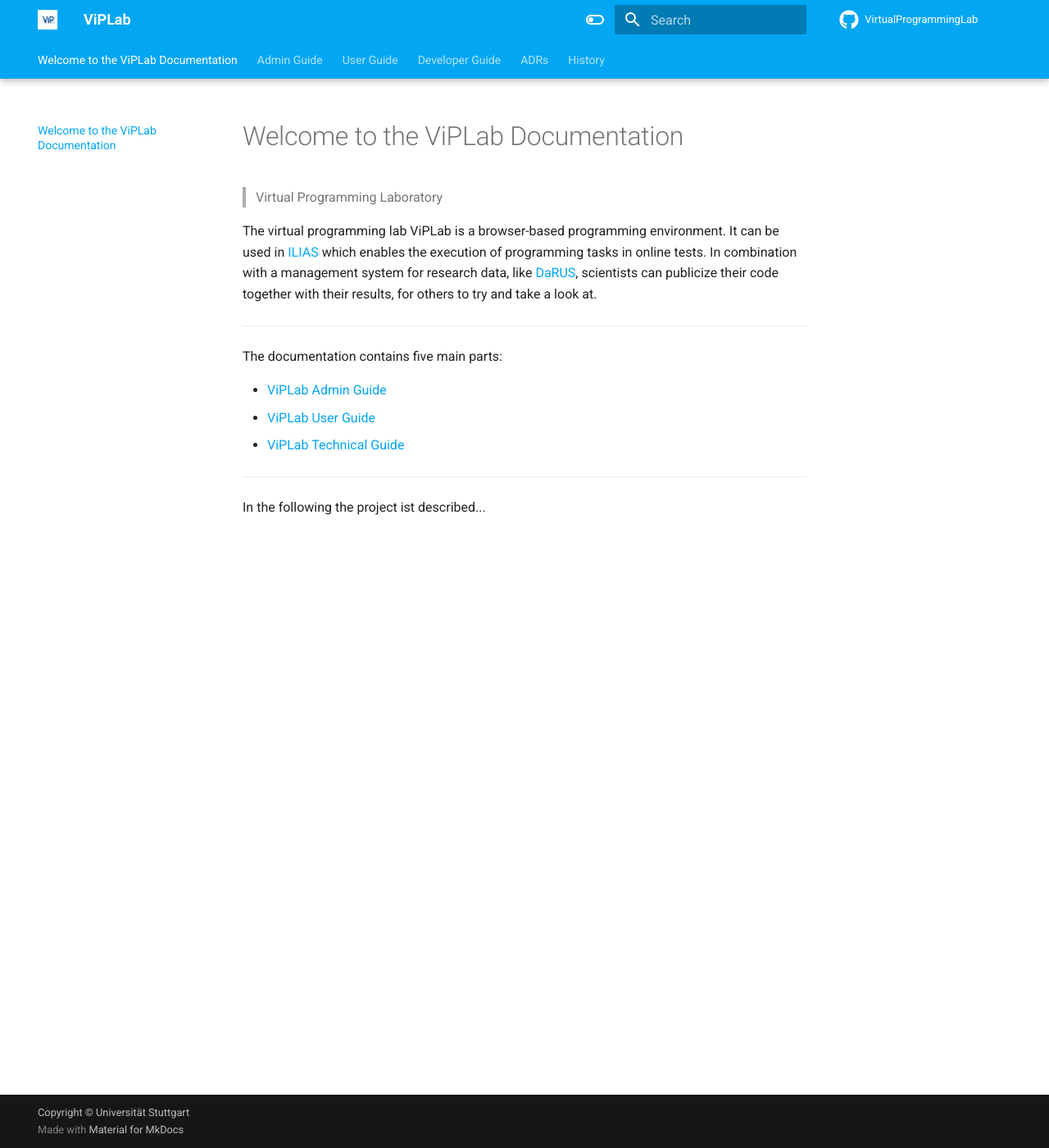
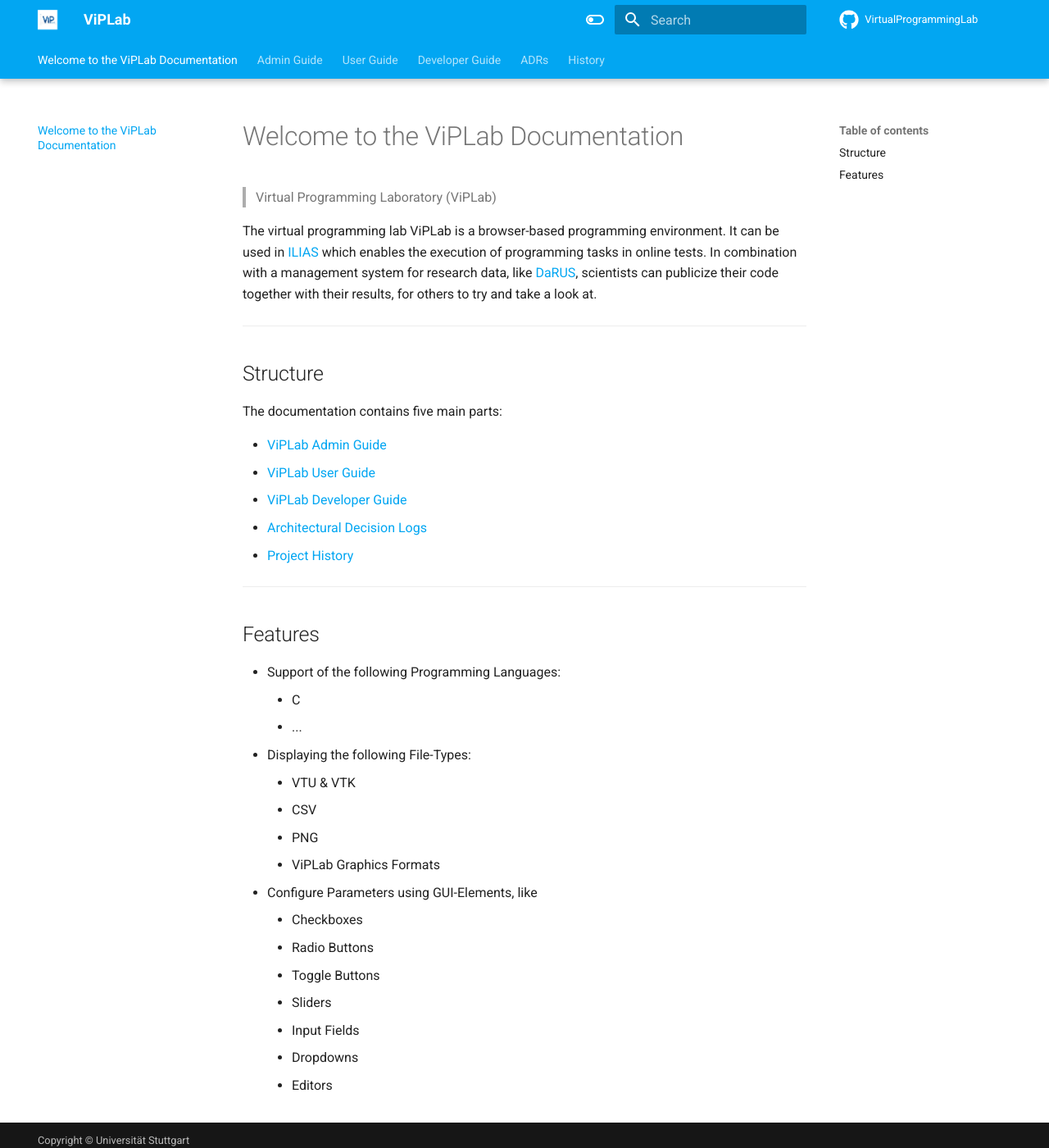
Before and after one commit to katharina-schulze/SusI-Documentation, an MkDocs documentation site: the page built from docs/index.md, in a window 1280 px wide and 1400 px high. Shown: the whole window at 82% size. Built offline with MkDocs 1.6.1 and Material for MkDocs 9.7.7, drawn with Linux system fonts in a browser that asks for light colours.

Commit message:
Update Structure of Documentation

```diff
--- a/docs/index.md
+++ b/docs/index.md
@@ -1,17 +1,37 @@
 # Welcome to the ViPLab Documentation
 
-> Virtual Programming Laboratory
+> Virtual Programming Laboratory (ViPLab)
 
 The virtual programming lab ViPLab is a browser-based programming environment. It can be used in [ILIAS](https://www.ilias.de/) which enables the execution of programming tasks in online tests. In combination with a management system for research data, like [DaRUS](https://www.izus.uni-stuttgart.de/fokus/darus), scientists can publicize their code together with their results, for others to try and take a look at.
 
 ---
 
+## Structure
+
 The documentation contains five main parts:
 
 - [ViPLab Admin Guide](integration/index.md)
 - [ViPLab User Guide](viplab-frontend/index.md)
-- [ViPLab Technical Guide](viplab3.0/index.md)
+- [ViPLab Developer Guide](viplab3.0/index.md)
+- [Architectural Decision Logs](adr/index.md)
+- [Project History](history/index.md)
 
 ---
 
-In the following the project ist described...
+## Features
+- Support of the following Programming Languages:
+    - C
+    - ...
+- Displaying the following File-Types:
+    - VTU & VTK
+    - CSV
+    - PNG
+    - ViPLab Graphics Formats
+- Configure Parameters using GUI-Elements, like
+    - Checkboxes
+    - Radio Buttons
+    - Toggle Buttons
+    - Sliders
+    - Input Fields
+    - Dropdowns
+    - Editors
--- a/mkdocs.yml
+++ b/mkdocs.yml
@@ -41,9 +41,14 @@ theme:
 nav:
   - index.md
   - Admin Guide:
-    - integration/index.md
+    - admin/index.md
+    - Architecture: admin/architecture.md
+    - Docker: admin/docker.md
+    - Interface to Websocket API: admin/interface.md
+    - Integration: admin/integration.md
   - User Guide:
     - viplab-frontend/index.md
+    - ViPLab In ILIAS: viplab-frontend/ilias.md
     - Tutorial: viplab-frontend/tutorial.md
     - Frontend: viplab-frontend/frontend.md
   - Developer Guide:
```
Also changed, not shown: docs/admin/architecture.md (added, +20 -0 lines), docs/admin/docker.md (added, +1 -0 lines), docs/admin/index.md (added, +8 -0 lines), docs/admin/integration.md (renamed from docs/integration/index.md, +2 -2 lines), docs/admin/interface.md (added, +1 -0 lines), docs/viplab-frontend/ilias.md (added, +3 -0 lines), docs/viplab-frontend/index.md (+5 -1 lines), docs/viplab-frontend/tutorial.md (+1 -2 lines), docs/viplab3.0/index.md (+3 -3 lines), docs/images/viplab_arichtektur_susi_v2.png (added).
